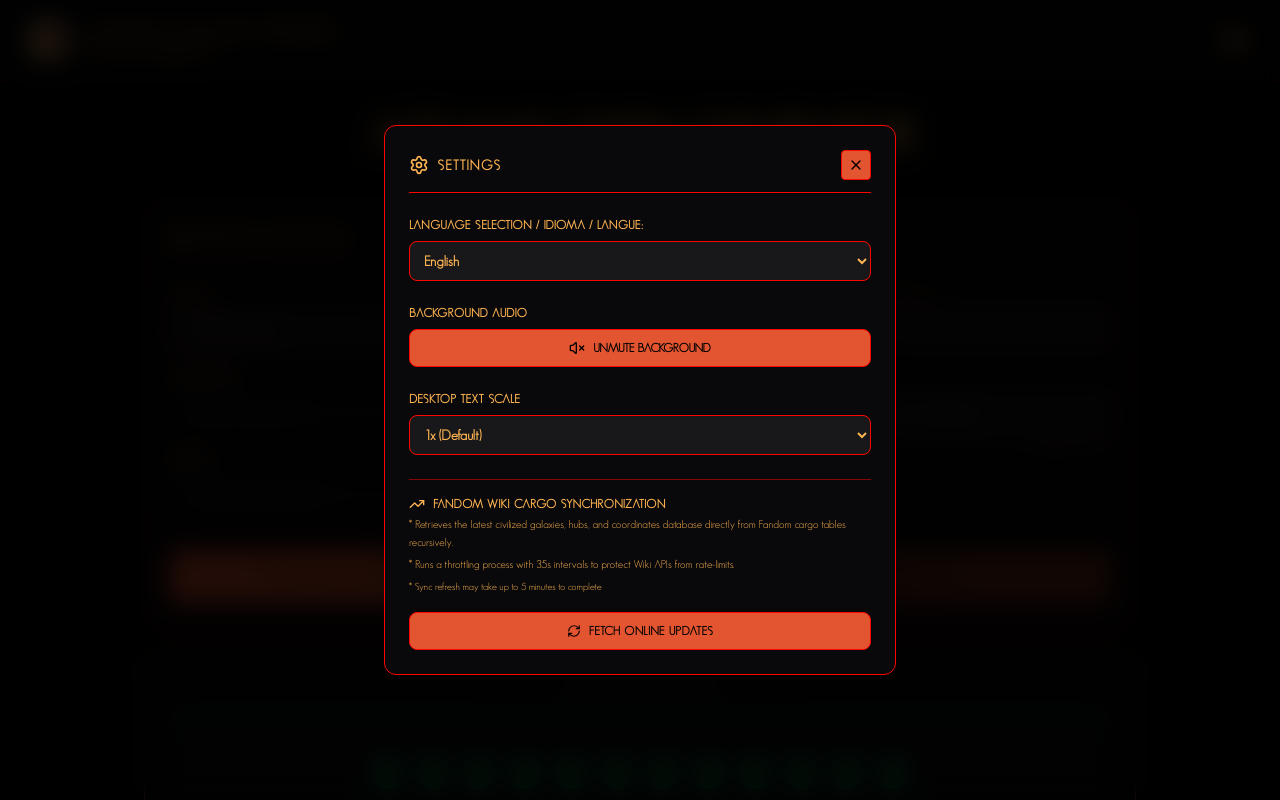
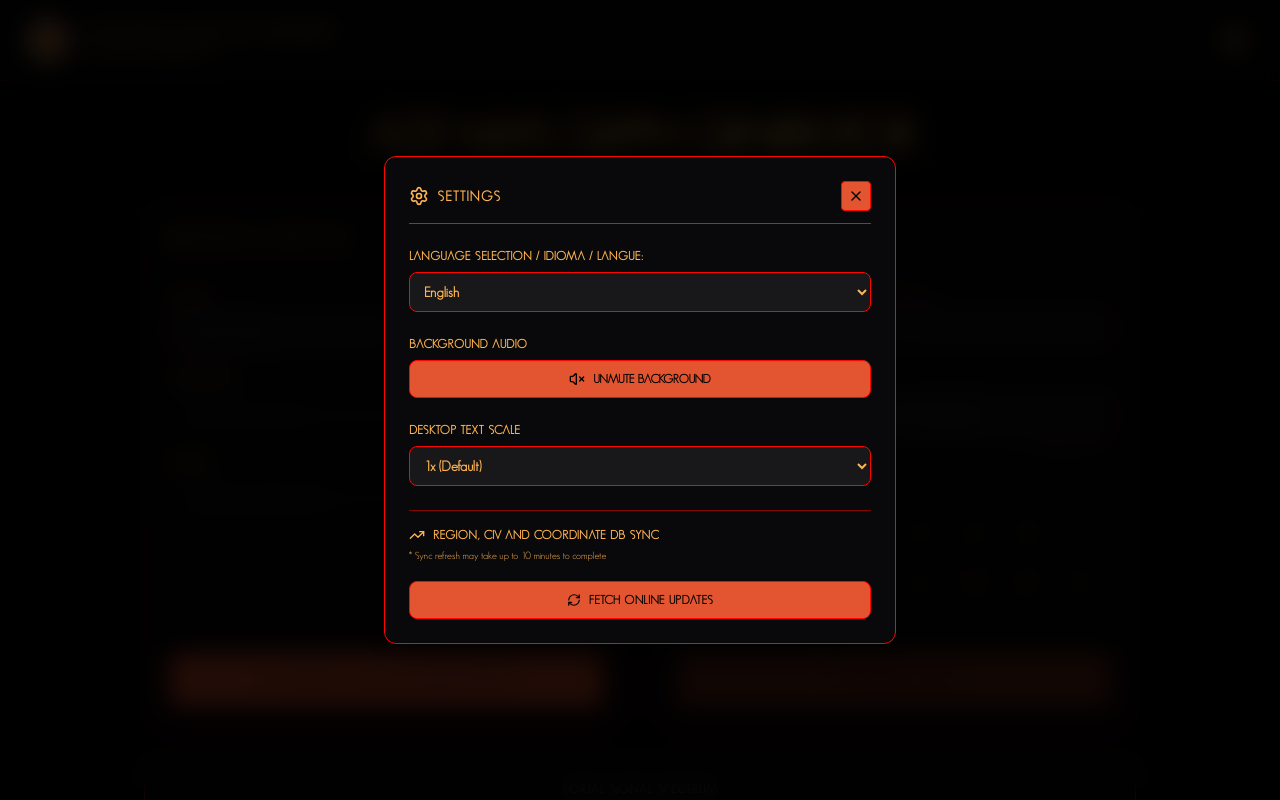
Before and after one commit to celabgalactic/AGT-Glyph-Decoder, a React (Vite) app: page / in a window 1280 px wide. Both pictures are taken after a click on the element 1234 px from the left and 40 px from the top of the page. Shown: the top 800 px of the page. Built offline with nearby package versions, Linux system fonts and the light colour scheme; a web font is replaced by a local one.

Commit message:
feat: add autocomplete state and input handlers
Implement state management for galaxy and civilization search inputs and add logic to synchronize inputs with selections. Also introduce manual glyph input validation and glyph button click handling.

```diff
--- a/src/App.tsx
+++ b/src/App.tsx
@@ -199,6 +199,21 @@ export default function App() {
   const [manualCoordinates, setManualCoordinates] = useState<string>('');
   const [glyphInput, setGlyphInput] = useState<string>('');
 
+  // Autocomplete state variables
+  const [galaxySearchInput, setGalaxySearchInput] = useState<string>('');
+  const [civSearchInput, setCivSearchInput] = useState<string>('');
+  const [showGalaxySuggestions, setShowGalaxySuggestions] = useState<boolean>(false);
+  const [showCivSuggestions, setShowCivSuggestions] = useState<boolean>(false);
+
+  // Keep autocomplete inputs synchronized with external selections (like random region picks or preset changes)
+  useEffect(() => {
+    setGalaxySearchInput(selectedGalaxy || '');
+  }, [selectedGalaxy]);
+
+  useEffect(() => {
+    setCivSearchInput(selectedCivilization || '');
+  }, [selectedCivilization]);
+
   // Randomized code display values
   const [generatedCode, setGeneratedCode] = useState<string>('000000000000');
   const [isRolling, setIsRolling] = useState<boolean>(false);
@@ -334,6 +349,27 @@ export default function App() {
   // Handle manual 12-digit portal code typed in
   const handleGlyphTextInput = (e: ChangeEvent<HTMLInputElement>) => {
     const validated = validateGlyphInput(e.target.value);
+    setGlyphInput(validated);
+    if (validated.length === 12) {
+      const reversedCoords = glyphs2Coords(validated);
+      if (reversedCoords) {
+        setManualCoordinates(reversedCoords);
+      }
+    }
+  };
+
+  // Handle click on quick selector glyph buttons to insert into the 12-character glyph field
+  const handleGlyphButtonClick = (char: string) => {
+    if (isRolling) return;
+
+    let nextVal = '';
+    if (glyphInput.length < 12) {
+      nextVal = glyphInput + char.toUpperCase();
+    } else {
+      nextVal = char.toUpperCase();
+    }
+
+    const validated = validateGlyphInput(nextVal);
     setGlyphInput(validated);
     if (validated.length === 12) {
       const reversedCoords = glyphs2Coords(validated);
@@ -694,6 +730,18 @@ export default function App() {
   }, [currentCivsListRaw, selectedGalaxy]);
   const currentRegionsList = selectedGalaxy && selectedCivilization && database?.data[selectedGalaxy]?.regions[selectedCivilization] || [];
 
+  const filteredGalaxies = useMemo(() => {
+    const term = galaxySearchInput.toLowerCase().trim();
+    if (!term) return currentGalaxiesList;
+    return currentGalaxiesList.filter(g => g.toLowerCase().includes(term));
+  }, [galaxySearchInput, currentGalaxiesList]);
+
+  const filteredCivs = useMemo(() => {
+    const term = civSearchInput.toLowerCase().trim();
+    if (!term) return currentCivsList;
+    return currentCivsList.filter(c => c.toLowerCase().includes(term));
+  }, [civSearchInput, currentCivsList]);
+
   return (
     <div className="min-h-screen font-sans bg-[#050505] selection:bg-green-500/30 selection:text-green-400">
       {scaleStyleStyle}
@@ -773,45 +821,121 @@ export default function App() {
 
                   <div className="space-y-4 text-[#FFB451]">
 
-                    {/* Galaxy Select dropdown */}
+                    {/* Galaxy Autocomplete Select field */}
                     <div className="space-y-1.5" id="galaxy-field">
                       <label className="text-xs font-semibold uppercase tracking-wider block text-[#FFB451]">
                         {t.galaxy}
                       </label>
-                      <div className="relative">
-                        <select
+                      <div className="relative" id="galaxyAutocompleteContainer">
+                        <input
                           id="galaxySelect"
-                          value={selectedGalaxy}
-                          onChange={(e) => onGalaxyChange(e.target.value)}
-                          className="w-full bg-zinc-900 border border-[#FF0500] rounded-lg p-3 text-sm text-[#FFB451] focus:border-[#FF0500] focus:ring-1 focus:ring-[#FF0500]/30 focus:outline-none transition-all cursor-pointer"
-                        >
-                          <option value="">-- {t.selectGalaxy} --</option>
-                          {currentGalaxiesList.map(g => (
-                            <option key={g} value={g}>{g}</option>
-                          ))}
-                        </select>
+                          type="text"
+                          placeholder={`-- ${t.selectGalaxy} --`}
+                          value={galaxySearchInput}
+                          onChange={(e) => {
+                            setGalaxySearchInput(e.target.value);
+                            setShowGalaxySuggestions(true);
+                          }}
+                          onFocus={() => setShowGalaxySuggestions(true)}
+                          onBlur={() => setTimeout(() => setShowGalaxySuggestions(false), 250)}
+                          className="w-full bg-zinc-900 border border-[#FF0500] rounded-lg p-3 pr-10 text-sm text-[#FFB451] focus:border-[#FF0500] focus:ring-1 focus:ring-[#FF0500]/30 focus:outline-none transition-all placeholder-[#FFB451]/30 font-semibold"
+                        />
+                        {galaxySearchInput && (
+                          <button
+                            type="button"
+                            onClick={() => {
+                              onGalaxyChange('');
+                              setGalaxySearchInput('');
+                            }}
+                            className="absolute right-3 top-1/2 -translate-y-1/2 text-[#FFB451]/50 hover:text-[#FFB451] cursor-pointer hover:scale-110 active:scale-95 transition-all p-1"
+                          >
+                            <X className="w-3.5 h-3.5" />
+                          </button>
+                        )}
+                        {showGalaxySuggestions && (
+                          <div className="absolute z-50 w-full mt-1 max-h-60 overflow-y-auto bg-zinc-950 border border-[#FF0500] rounded-lg shadow-2xl">
+                            {filteredGalaxies.length > 0 ? (
+                              filteredGalaxies.map(g => (
+                                <div
+                                  key={g}
+                                  onMouseDown={() => {
+                                    onGalaxyChange(g);
+                                    setShowGalaxySuggestions(false);
+                                  }}
+                                  className={`p-2.5 text-sm text-[#FFB451] hover:bg-[#E25530] hover:text-black font-semibold cursor-pointer transition-colors ${
+                                    selectedGalaxy === g ? 'bg-zinc-900 text-[#FFB451] border-l-2 border-[#FF0500]' : ''
+                                  }`}
+                                >
+                                  {g}
+                                </div>
+                              ))
+                            ) : (
+                              <div className="p-2.5 text-xs text-zinc-500 font-mono italic">
+                                {t.noRegionsFound}
+                              </div>
+                            )}
+                          </div>
+                        )}
                       </div>
                     </div>
 
-                    {/* Civilization Select dropdown */}
+                    {/* Civilization Autocomplete Select field */}
                     <div className="space-y-1.5" id="civ-field">
                       <label className="text-xs font-semibold uppercase tracking-wider block text-[#FFB451]">
                         {t.civilization}
                       </label>
-                      <select
-                        id="civilizationSelect"
-                        value={selectedCivilization}
-                        onChange={(e) => onCivChange(e.target.value)}
-                        disabled={!selectedGalaxy}
-                        className="w-full bg-zinc-900 border border-[#FF0500] rounded-lg p-3 text-sm text-[#FFB451] focus:border-[#FF0500] focus:ring-1 focus:ring-[#FF0500]/30 focus:outline-none transition-all disabled:opacity-40 disabled:cursor-not-allowed cursor-pointer"
-                      >
-                        <option value="" className="bg-zinc-950 text-[#FFB451]">
-                          {!selectedGalaxy ? `-- ${t.selectGalaxyFirst} --` : `-- ${t.selectCivilization} --`}
-                        </option>
-                        {currentCivsList.map(c => (
-                          <option key={c} value={c} className="bg-zinc-950 text-[#FFB451]">{c}</option>
-                        ))}
-                      </select>
+                      <div className="relative" id="civAutocompleteContainer">
+                        <input
+                          id="civilizationSelect"
+                          type="text"
+                          placeholder={!selectedGalaxy ? `-- ${t.selectGalaxyFirst} --` : `-- ${t.selectCivilization} --`}
+                          value={civSearchInput}
+                          disabled={!selectedGalaxy}
+                          onChange={(e) => {
+                            setCivSearchInput(e.target.value);
+                            setShowCivSuggestions(true);
+                          }}
+                          onFocus={() => setShowCivSuggestions(true)}
+                          onBlur={() => setTimeout(() => setShowCivSuggestions(false), 250)}
+                          className="w-full bg-zinc-900 border border-[#FF0500] rounded-lg p-3 pr-10 text-sm text-[#FFB451] focus:border-[#FF0500] focus:ring-1 focus:ring-[#FF0500]/30 focus:outline-none transition-all disabled:opacity-40 disabled:cursor-not-allowed placeholder-[#FFB451]/30 font-semibold"
+                        />
+                        {civSearchInput && selectedGalaxy && (
+                          <button
+                            type="button"
+                            onClick={() => {
+                              onCivChange('');
+                              setCivSearchInput('');
+                            }}
+                            className="absolute right-3 top-1/2 -translate-y-1/2 text-[#FFB451]/50 hover:text-[#FFB451] cursor-pointer hover:scale-110 active:scale-95 transition-all p-1"
+                          >
+                            <X className="w-3.5 h-3.5" />
+                          </button>
+                        )}
+                        {showCivSuggestions && selectedGalaxy && (
+                          <div className="absolute z-50 w-full mt-1 max-h-60 overflow-y-auto bg-zinc-950 border border-[#FF0500] rounded-lg shadow-2xl">
+                            {filteredCivs.length > 0 ? (
+                              filteredCivs.map(c => (
+                                <div
+                                  key={c}
+                                  onMouseDown={() => {
+                                    onCivChange(c);
+                                    setShowCivSuggestions(false);
+                                  }}
+                                  className={`p-2.5 text-sm text-[#FFB451] hover:bg-[#E25530] hover:text-black font-semibold cursor-pointer transition-colors ${
+                                    selectedCivilization === c ? 'bg-zinc-900 text-[#FFB451] border-l-2 border-[#FF0500]' : ''
+                                  }`}
+                                >
+                                  {c}
+                                </div>
+                              ))
+                            ) : (
+                              <div className="p-2.5 text-xs text-zinc-500 font-mono italic">
+                                {t.noRegionsFound}
+                              </div>
+                            )}
+                          </div>
+                        )}
+                      </div>
                     </div>
 
                     {/* Region Select dropdown */}
@@ -901,6 +1025,30 @@ export default function App() {
                       <div className="flex justify-between text-[10px] text-[#FFB451]/75">
                         <span>{t.lengthLabel}: {glyphInput.length} / 12</span>
                         <span>{t.validKeysLabel}</span>
+                      </div>
+                    </div>
+
+                    {/* Quickglyph selection row */}
+                    <div className="space-y-1.5 pt-2 border-t border-zinc-900/50">
+                      <label className="text-[10px] block text-[#FFB451]/70 uppercase tracking-widest font-mono">
+                        {lang === 'es' ? 'Teclado de Glifos Rápido' : lang === 'fr' ? 'Clavier rapide de glyphes' : lang === 'de' ? 'Glyphen-Schnellwahltasten' : lang === 'pt' ? 'Teclado de Glifos Rápido' : 'Quick Glyph Input Keys'}
+                      </label>
+                      <div
+                        className="grid gap-1 p-1 bg-zinc-900/35 rounded-lg border border-[#FF0500]/20"
+                        style={{ gridTemplateColumns: 'repeat(8, minmax(0, 1fr))' }}
+                      >
+                        {['0', '1', '2', '3', '4', '5', '6', '7', '8', '9', 'A', 'B', 'C', 'D', 'E', 'F'].map((char) => (
+                          <button
+                            key={char}
+                            type="button"
+                            onClick={() => handleGlyphButtonClick(char)}
+                            title={glyphTranslations[lang]?.[char]?.name || char}
+                            className="bg-zinc-950/70 border border-[#FF0500]/30 hover:border-[#FFB451] hover:bg-[#E25530]/20 text-center py-1.5 text-base font-glyphs rounded cursor-pointer transition-all text-[#FFB451] flex flex-col items-center justify-center relative group active:scale-95"
+                          >
+                            <span className="font-glyphs select-none">{char}</span>
+                            <span className="text-[8px] font-mono leading-none text-[#FFB451]/40 group-hover:text-[#FFB451] mt-0.5 select-none">{char}</span>
+                          </button>
+                        ))}
                       </div>
                     </div>
                   </div>
@@ -1235,17 +1383,11 @@ export default function App() {
                   <div className="flex items-center gap-2 text-[#FFB451]">
                     <TrendingUp className="w-4 h-4 text-[#FFB451]" />
                     <h4 className="text-xs font-bold uppercase tracking-wider font-mono text-[#FFB451]">
-                      Fandom wiki cargo synchronization
+                      Region, civ and coordinate  DB Sync
                     </h4>
                   </div>
-                  <p className="text-[#FFB451] text-[11px] leading-relaxed">
-                    * Retrieves the latest civilized galaxies, hubs, and coordinates database directly from Fandom cargo tables recursively.
-                  </p>
-                  <p className="text-[#FFB451] text-[11px] leading-relaxed">
-                    * Runs a throttling process with 35s intervals to protect Wiki APIs from rate-limits.
-                  </p>
                   <p className="text-[#FFB451] text-[10px] font-mono leading-none pt-1">
-                    * Sync refresh may take up to 5 minutes to complete
+                    * Sync refresh may take up to 10 minutes to complete
                   </p>
                 </div>
 
```
